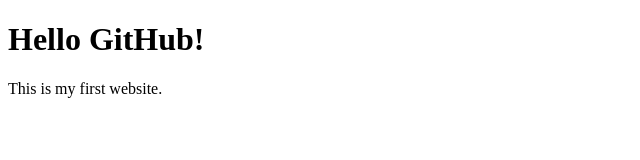
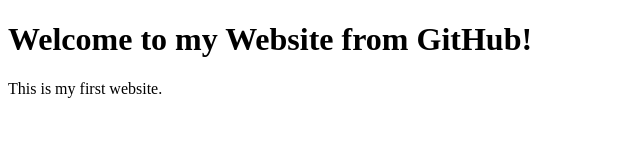
Before and after one commit to sanikakungar22/my-website, a plain HTML site: page index.html in a window 1280 px wide. Shown: the whole page, without its empty margins (0-640 px from the left). Drawn offline with Linux system fonts and the light colour scheme.

Commit message:
Update website heading

```diff
--- a/index.html
+++ b/index.html
@@ -4,7 +4,8 @@
     <title>My Website</title>
 </head>
 <body>
-    <h1>Hello GitHub!</h1>
+    <!-- <h1>Hello GitHub!</h1> -->
+     <h1>Welcome to my Website from GitHub!</h1>
     <p>This is my first website.</p>
 </body>
 </html>
```
